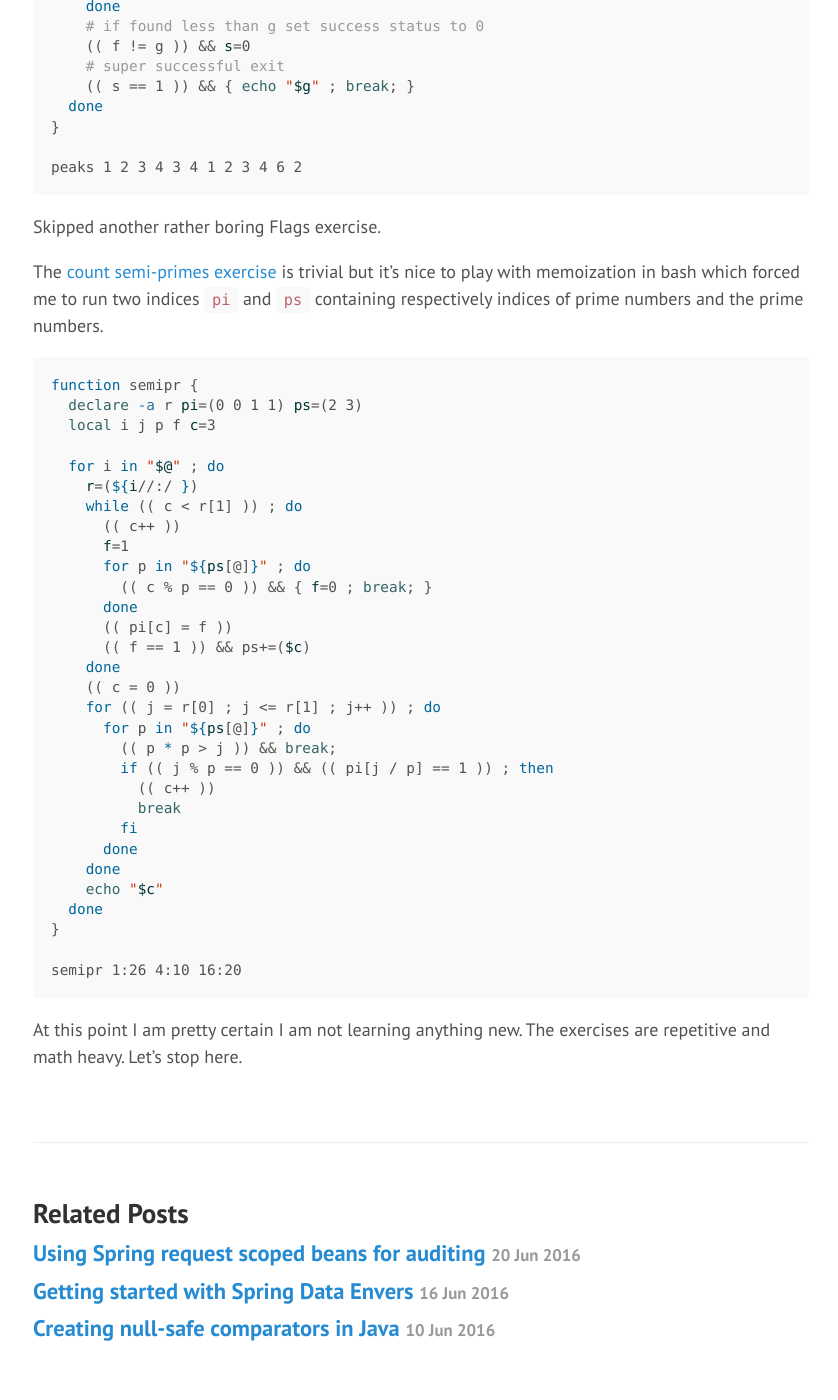
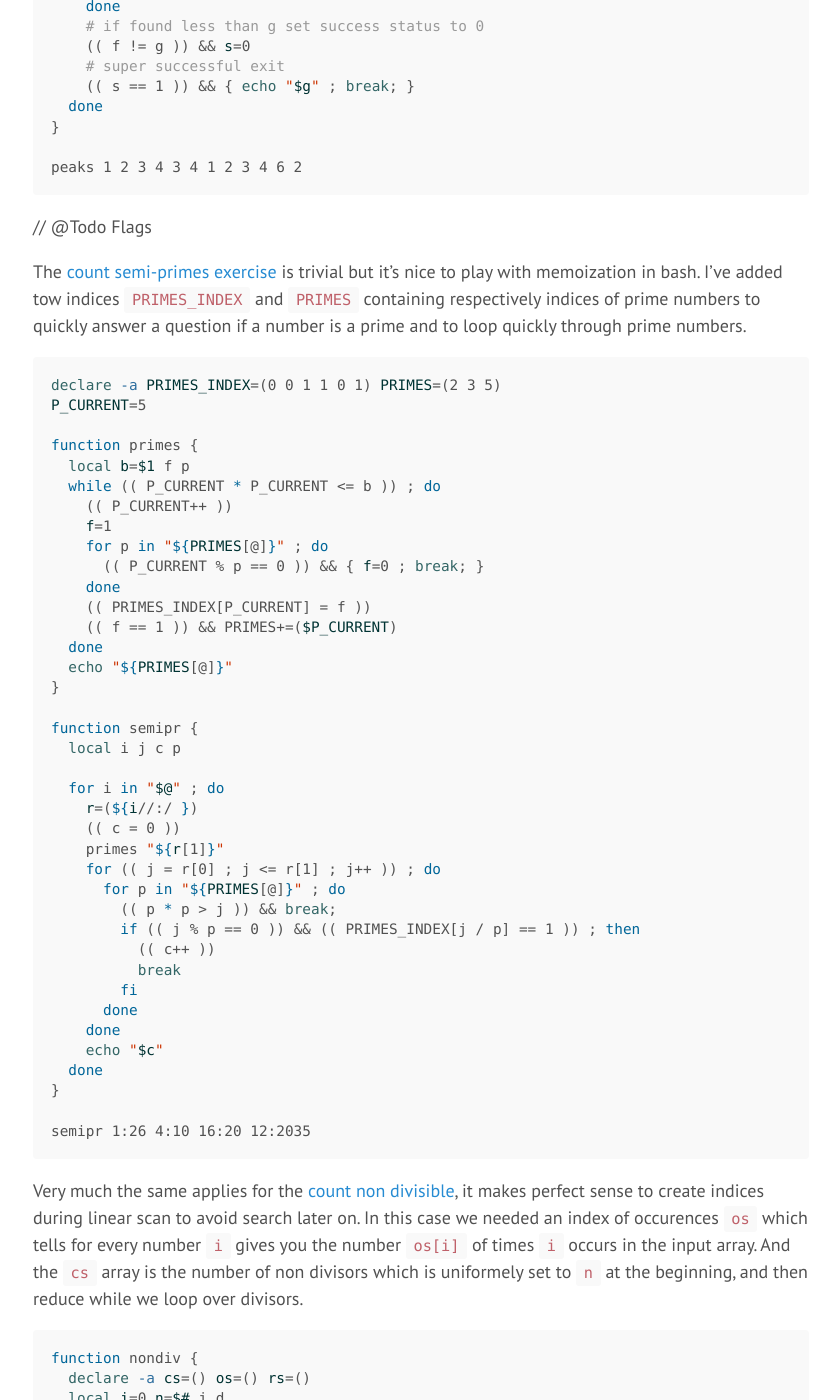
Before and after one commit to vasily-kartashov/vasily-kartashov.github.io, a Jekyll site: the page built from _posts/2016-06-30-codility-lessions-in-bash.md, in a window 1280 px wide and 1400 px high, scrolled down 14376 px. Shown: the whole window, without its empty margins (381-1219 px from the left). Built offline with Jekyll 4.4.1, drawn with Linux system fonts in a browser that asks for light colours; some of the changed text lies outside the part shown.

Commit message:
more exercises

````diff
--- a/_posts/2016-06-30-codility-lessions-in-bash.md
+++ b/_posts/2016-06-30-codility-lessions-in-bash.md
@@ -616,31 +616,39 @@
 peaks 1 2 3 4 3 4 1 2 3 4 6 2
 ```
 
-Skipped another rather boring Flags exercise.
+// @Todo Flags
 
-The [count semi-primes exercise](https://codility.com/programmers/task/count_semiprimes/) is trivial but it's nice to play with memoization in bash which forced me to run two indices `pi` and `ps` containing respectively indices of prime numbers and the prime numbers.
+The [count semi-primes exercise](https://codility.com/programmers/task/count_semiprimes/) is trivial but it's nice to play with memoization in bash. I've added tow indices `PRIMES_INDEX` and `PRIMES` containing respectively indices of prime numbers to quickly answer a question if a number is a prime and to loop quickly through prime numbers.
 
 ```bash
+declare -a PRIMES_INDEX=(0 0 1 1 0 1) PRIMES=(2 3 5)
+P_CURRENT=5
+
+function primes {
+  local b=$1 f p
+  while (( P_CURRENT * P_CURRENT <= b )) ; do
+    (( P_CURRENT++ ))
+    f=1
+    for p in "${PRIMES[@]}" ; do
+      (( P_CURRENT % p == 0 )) && { f=0 ; break; }
+    done
+    (( PRIMES_INDEX[P_CURRENT] = f ))
+    (( f == 1 )) && PRIMES+=($P_CURRENT)
+  done
+  echo "${PRIMES[@]}"
+}
+
 function semipr {
-  declare -a r pi=(0 0 1 1) ps=(2 3)
-  local i j p f c=3
+  local i j c p
 
   for i in "$@" ; do
     r=(${i//:/ })
-    while (( c < r[1] )) ; do
-      (( c++ ))
-      f=1
-      for p in "${ps[@]}" ; do
-        (( c % p == 0 )) && { f=0 ; break; }
-      done
-      (( pi[c] = f ))
-      (( f == 1 )) && ps+=($c)
-    done
     (( c = 0 ))
+    primes "${r[1]}"
     for (( j = r[0] ; j <= r[1] ; j++ )) ; do
-      for p in "${ps[@]}" ; do
+      for p in "${PRIMES[@]}" ; do
         (( p * p > j )) && break;
-        if (( j % p == 0 )) && (( pi[j / p] == 1 )) ; then
+        if (( j % p == 0 )) && (( PRIMES_INDEX[j / p] == 1 )) ; then
           (( c++ ))
           break
         fi
@@ -650,7 +658,93 @@
   done
 }
 
-semipr 1:26 4:10 16:20
+semipr 1:26 4:10 16:20 12:2035
 ```
 
-At this point I am pretty certain I am not learning anything new. The exercises are repetitive and math heavy. Let's stop here.
+Very much the same applies for the [count non divisible](https://codility.com/programmers/task/count_non_divisible/), it makes perfect sense to create indices during linear scan to avoid search later on. In this case we needed an index of occurences `os` which tells for every number `i` gives you the number `os[i]` of times `i` occurs in the input array. And the `cs` array is the number of non divisors which is uniformely set to `n` at the beginning, and then reduce while we loop over divisors.
+
+```bash
+function nondiv {
+  declare -a cs=() os=() rs=()
+  local i=0 n=$# j d
+
+  while (( i < 2 * n )) ; do (( os[i++]=0 )) ; done
+  for a in "$@" ; do (( os[a]++ )) ; done
+
+  (( i = 0 )) ; while (( i < 2 * n )) ; do (( cs[i++] = n )) ; done
+
+  for (( d = 1 ; d < 2 * n ; d++ )) ; do
+    (( os[d] == 0 )) && continue
+    for (( j = d ; j < 2 * n ; j += d )) ; do
+      (( cs[j] -= os[d] ))
+    done
+  done
+
+  for a in "$@" ; do
+    rs+=("${cs[$a]}")
+  done
+
+  echo "${rs[@]}"
+}
+
+nondiv 3 1 2 3 6
+```
+
+Followed by [chocolates by numbers](https://codility.com/programmers/task/chocolates_by_numbers/), where you have two different velocities around circle, `m` and `n`. Let's linearize positions. So `a[i+1] = a[i] + n`. To check that two linearized positions represent the same place on the circle we wrap around `m`, in other words steps `p` and `q` represent the same position on the circle if `a[p] % m == a[q] % m` or `(a[p] - a[q]) % m == 0`. And for the same two positions to be on the same progression we need the difference to be divisible by `n` as well `(a[p] - a[q]) % n == 0`.
+
+```bash
+function gcd {
+  local a=$1 b=$2 c
+  while (( a % b != 0 )) ; do
+    c=$a ; a=$b ; (( b = c % b ))
+  done
+  echo "$b"
+}
+
+function choc {
+  local n=$1 m=$2 d=$( gcd "$1" "$2" )
+  echo $(( n / d ))
+}
+
+choc 10 4
+```
+
+The [common prime divisors]() is interesting because of its `reduce` function. GCD of two numbers should be all you need in order to reduce the numbers. So given initial value `a` and `gcd`, the `a / gcd` should be a product of divisors of the very same `gcd`. So we extract common part from `a / gcd` and `gcd` and reduce `a / gcd` by this amount. We proceed till either the number is reduced to 1 or cannot be reduced.
+
+```bash
+function gcd {
+  local a=$1 b=$2 c
+  while (( a % b != 0 )) ; do
+    c=$a ; a=$b ; (( b = c % b ))
+  done
+  echo "$b"
+}
+
+function reduce {
+  local a=$1 g=$2 f d r=1
+  # first division
+  (( f = a / g ))
+  # need to be reduced as f is not a divisor of g
+  while (( g % f != 0 )) ; do
+    # find the amount the f needs to be reduced by
+    d=$( gcd "$g" "$f" )
+    # check if can be reduced
+    (( d == 1 )) && { r=0 ; break ; } || (( f /= d ))
+  done
+  echo "$r"
+}
+
+function cpd {
+  local i a b g p q v
+  declare -a r
+  for i in "$@" ; do
+    r=(${i//:/ }) ; a="${r[0]}" ; b="${r[1]}"
+    g=$( gcd "$a" "$b" )
+    p=$( reduce "$a" "$g" ) ; q=$( reduce "$b" "$g" )
+    (( p == 1 )) && (( q == 1 )) && (( v++ ))
+  done
+  echo "$v"
+}
+
+cpd 15:75 10:30 3:5 22:7744 44:23232
+```
````
